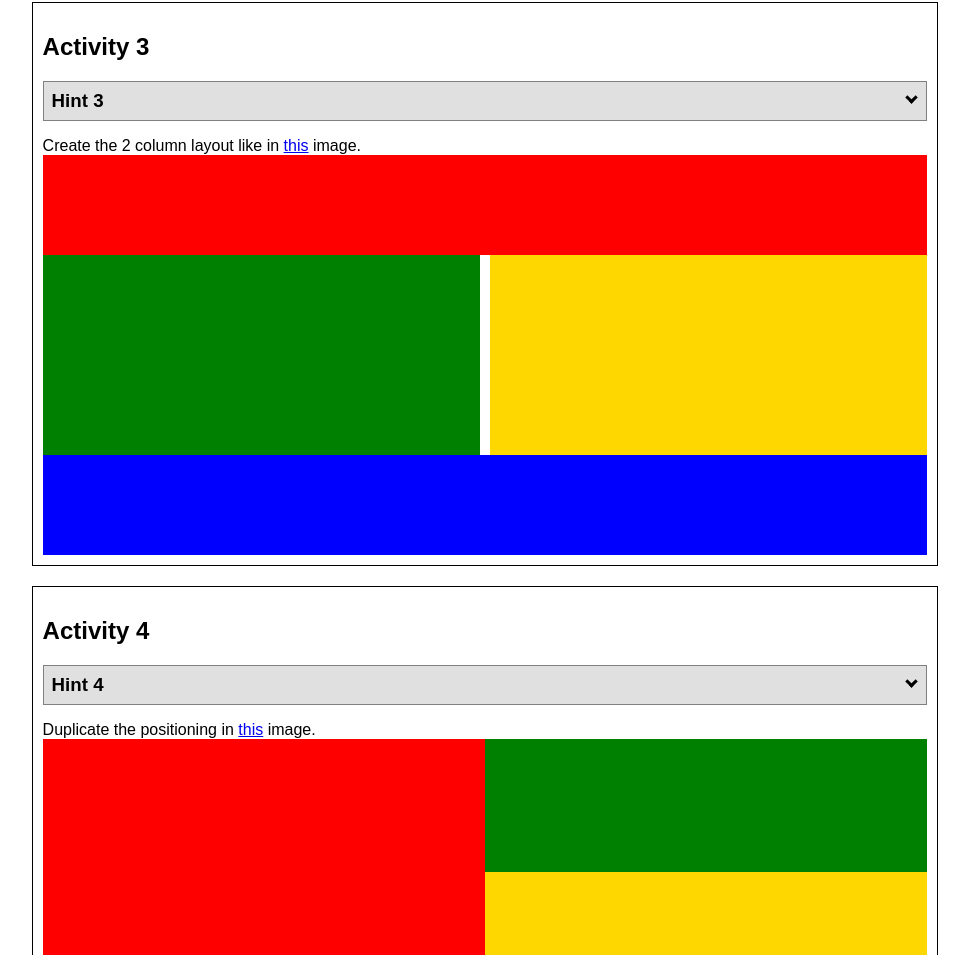
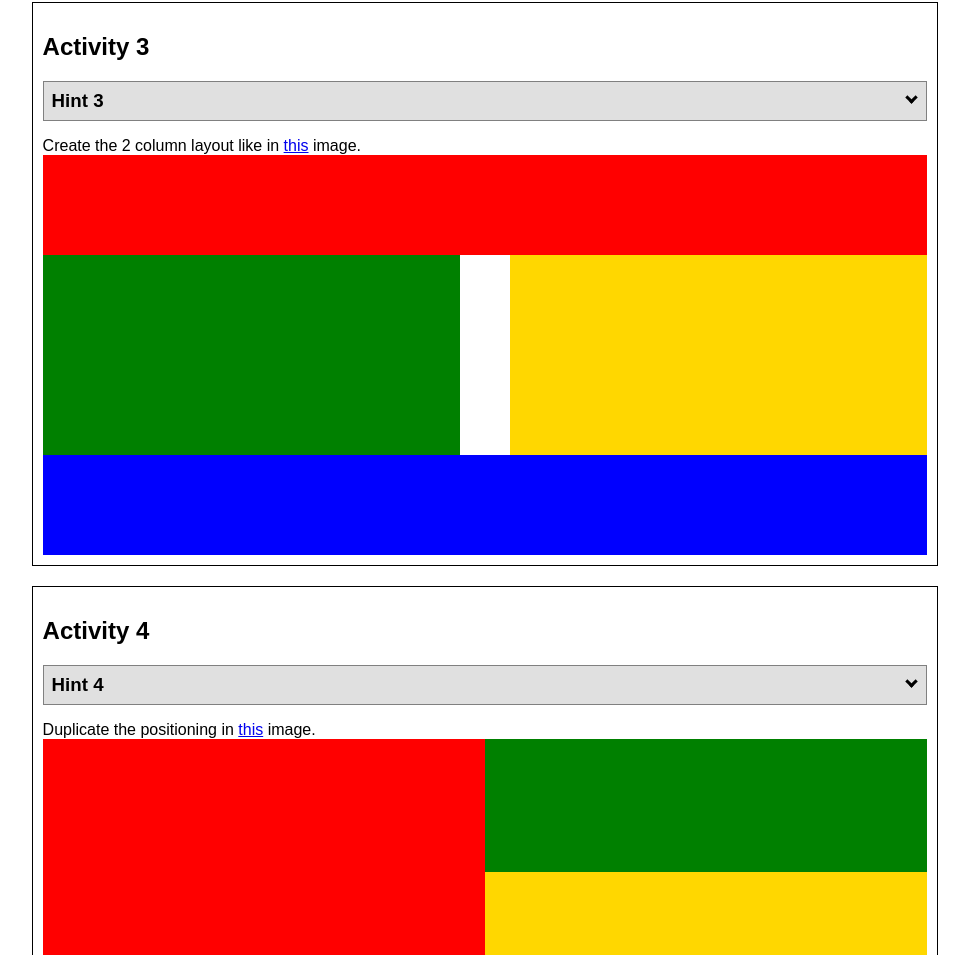
Before and after one commit to esthercheung728/positioning, a plain HTML site: page positioning.html in a window 1280 px wide. Shown: the part 1455-2410 px from the top of the page, without its empty margins (155-1124 px from the left). Drawn offline with Linux system fonts and the light colour scheme.

Commit message:
adjust gap in activities 3

```diff
--- a/positionstyles.css
+++ b/positionstyles.css
@@ -78,7 +78,7 @@
   /* This is the parent of the activity 3 boxes. */
   display: grid;
   grid-template-columns: 1fr 1fr;
-  grid-column-gap: 10px;
+  grid-column-gap: 50px;
 }
 
 .red3 {
```
